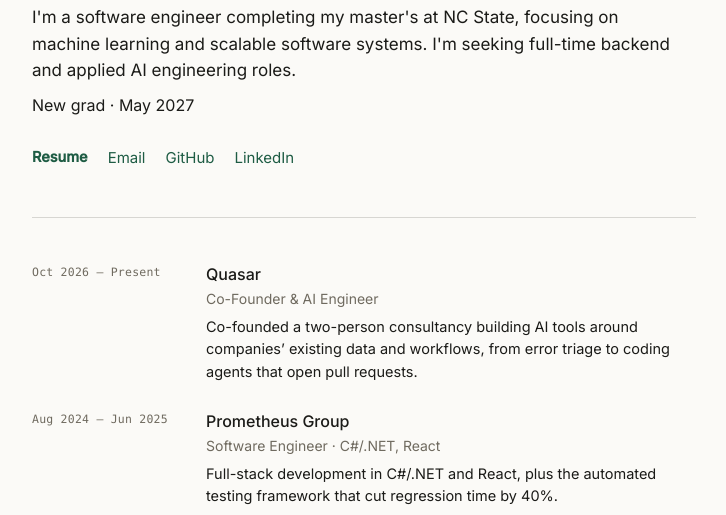
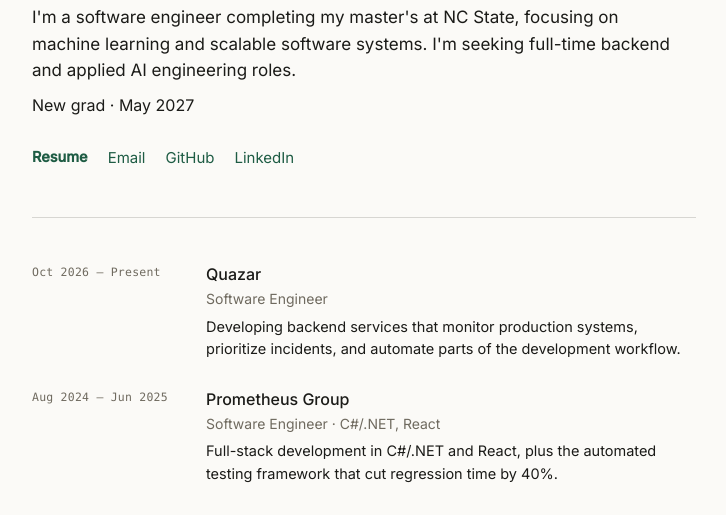
Before and after one commit to Ishaan1402/Ishaan1402.github.io, a website: page index.html in a window 1280 px wide. Shown: the part 225-740 px from the top of the page, without its empty margins (276-1002 px from the left). Drawn offline with nearby package versions, Linux system fonts and the light colour scheme.

Commit message:
Update Quazar role and resume

```diff
--- a/index.html
+++ b/index.html
@@ -55,10 +55,10 @@
             <div class="exp-row">
                 <span class="exp-date">Oct 2026 &ndash; Present</span>
                 <div>
-                    <p class="exp-org">Quasar</p>
-                    <p class="exp-role">Co-Founder &amp; AI Engineer</p>
-                    <p class="exp-line">Co-founded a two-person consultancy building AI tools around companies’ existing
-                        data and workflows, from error triage to coding agents that open pull requests.</p>
+                    <p class="exp-org">Quazar</p>
+                    <p class="exp-role">Software Engineer</p>
+                    <p class="exp-line">Developing backend services that monitor production systems, prioritize
+                        incidents, and automate parts of the development workflow.</p>
                 </div>
             </div>
             <div class="exp-row">
```
Also changed, not shown: 1 other file.
